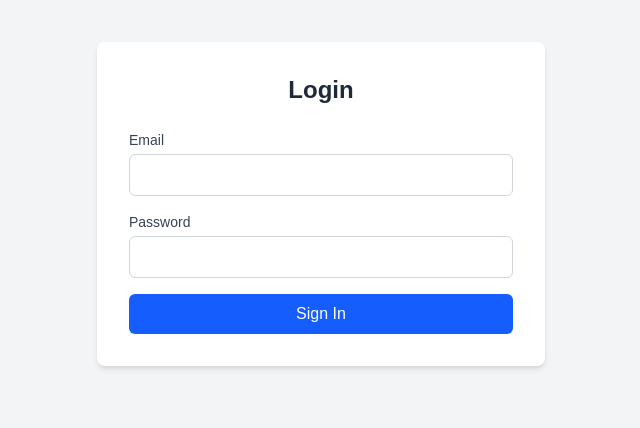
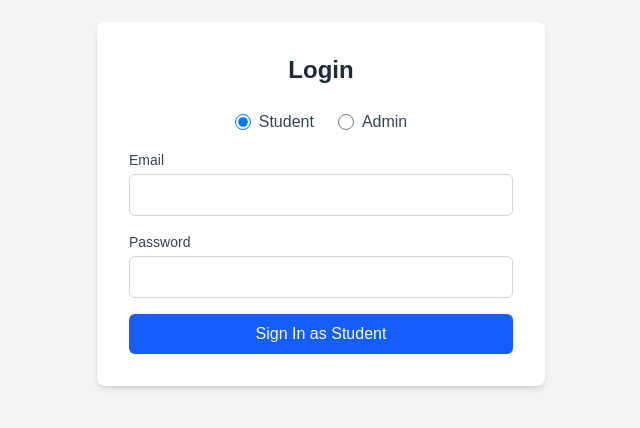
Before and after one commit to Ansh-mick27/AIIHFound_E_summit, a Next.js app: page /login in a window 1280 px wide. Shown: the part 196-624 px from the top of the page, without its empty margins (319-959 px from the left). Built offline with nearby package versions, Linux system fonts and the light colour scheme.

Commit message:
login page changes

```diff
--- a/src/app/login/page.tsx
+++ b/src/app/login/page.tsx
@@ -8,6 +8,7 @@ export default function LoginPage() {
     const router = useRouter();
     const [email, setEmail] = useState("");
     const [password, setPassword] = useState("");
+    const [role, setRole] = useState("STUDENT");
     const [error, setError] = useState("");
 
     const handleSubmit = async (e: React.FormEvent) => {
@@ -17,6 +18,7 @@ export default function LoginPage() {
         const result = await signIn("credentials", {
             email,
             password,
+            role,
             redirect: false,
         });
 
@@ -38,6 +40,30 @@ export default function LoginPage() {
                     </div>
                 )}
                 <form onSubmit={handleSubmit} className="space-y-4">
+                    {/* Role Selection */}
+                    <div className="flex justify-center space-x-6">
+                        <label className="flex items-center space-x-2 cursor-pointer">
+                            <input
+                                type="radio"
+                                value="STUDENT"
+                                checked={role === "STUDENT"}
+                                onChange={(e) => setRole(e.target.value)}
+                                className="h-4 w-4 text-blue-600 focus:ring-blue-500"
+                            />
+                            <span className="text-gray-700 font-medium">Student</span>
+                        </label>
+                        <label className="flex items-center space-x-2 cursor-pointer">
+                            <input
+                                type="radio"
+                                value="ADMIN"
+                                checked={role === "ADMIN"}
+                                onChange={(e) => setRole(e.target.value)}
+                                className="h-4 w-4 text-blue-600 focus:ring-blue-500"
+                            />
+                            <span className="text-gray-700 font-medium">Admin</span>
+                        </label>
+                    </div>
+
                     <div>
                         <label className="block text-sm font-medium text-gray-700">Email</label>
                         <input
@@ -62,7 +88,7 @@ export default function LoginPage() {
                         type="submit"
                         className="w-full rounded-md bg-blue-600 py-2 text-white hover:bg-blue-700 focus:outline-none focus:ring-2 focus:ring-blue-500 focus:ring-offset-2"
                     >
-                        Sign In
+                        Sign In as {role === "ADMIN" ? "Admin" : "Student"}
                     </button>
                 </form>
             </div>
--- a/src/lib/auth.ts
+++ b/src/lib/auth.ts
@@ -18,6 +18,7 @@ export const authOptions: NextAuthOptions = {
             credentials: {
                 email: { label: "Email", type: "email" },
                 password: { label: "Password", type: "password" },
+                role: { label: "Role", type: "text" },
             },
             async authorize(credentials) {
                 console.log("Authorize called with:", credentials?.email);
@@ -47,6 +48,12 @@ export const authOptions: NextAuthOptions = {
                     return null;
                 }
 
+                // Verify Role
+                if (credentials.role && user.role !== credentials.role) {
+                    console.log("Role mismatch");
+                    return null;
+                }
+
                 return {
                     id: user.id,
                     email: user.email,
```
Also changed, not shown: 1 other file (tests, documents, lock files or other folders).
